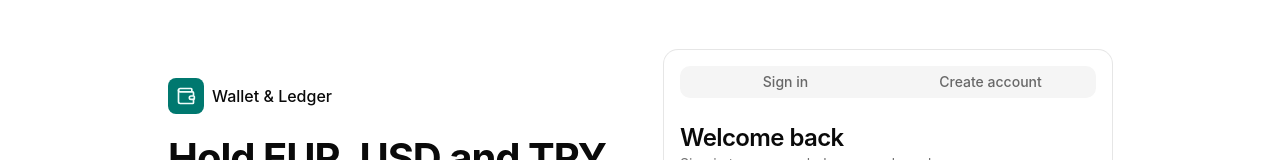
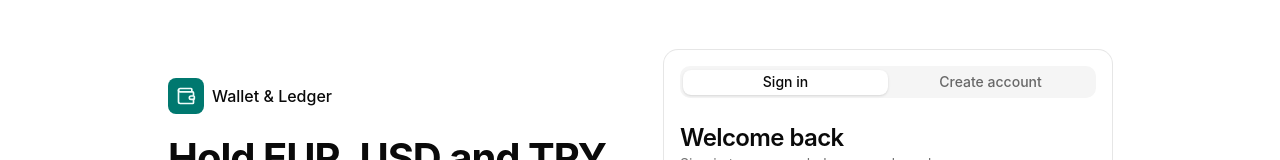
Before and after one commit to Sametkorkmazz/wallet-ledger, a React (Vite) app in the folder frontend/: page /auth in a window 1280 px wide. Shown: the part 134-294 px from the top of the page. Built offline with nearby package versions, Linux system fonts and the light colour scheme.

Commit message:
fix: import shadcn variant stylesheet for data-state variants

```diff
--- a/frontend/src/index.css
+++ b/frontend/src/index.css
@@ -1,5 +1,6 @@
 @import "tailwindcss";
 @import "tw-animate-css";
+@import "shadcn/tailwind.css";
 
 @custom-variant dark (&:is(.dark *));
 
```
